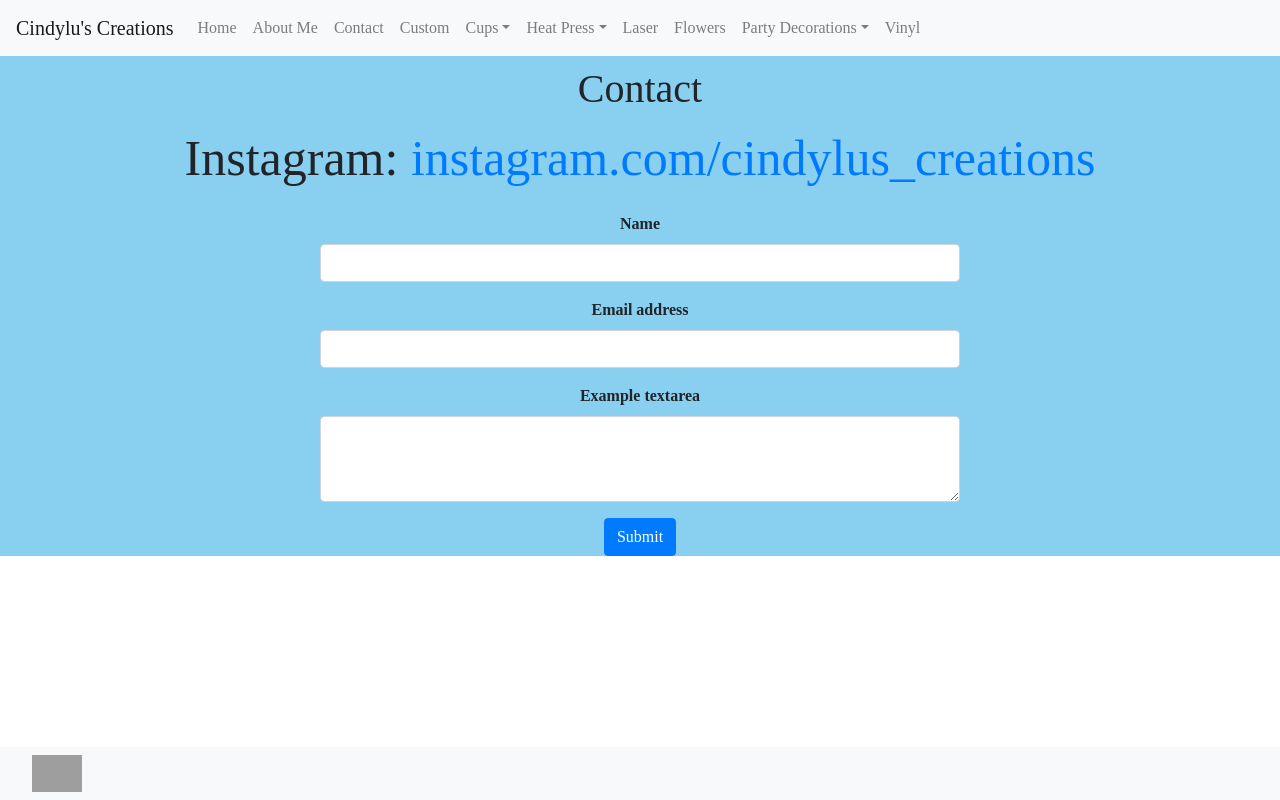
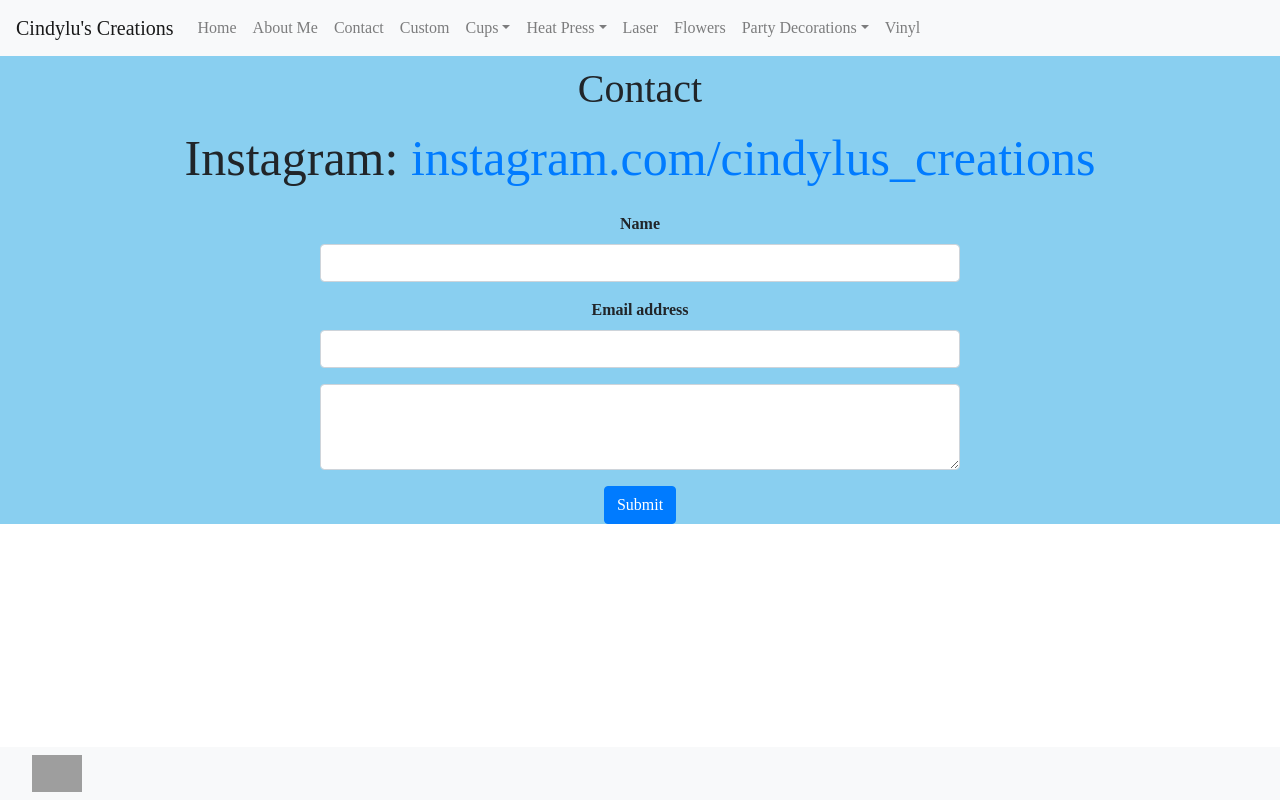
Before and after one commit to bryanlubay/cindyluscreations, a React (Create React App) app: page /contact in a window 1280 px wide. Built offline with nearby package versions, Linux system fonts and the light colour scheme; grey boxes are pictures that could not be loaded.

Commit message:
5 Feb Ars

```diff
--- a/src/components/Contact/Contact.js
+++ b/src/components/Contact/Contact.js
@@ -22,7 +22,7 @@ function Contact() {
 
 
           <Form.Group>
-            <Form.Label><b>Example textarea</b></Form.Label>
+            {/* <Form.Label><b>Example textarea</b></Form.Label> */}
             <Form.Control as="textarea" rows={3} />
           </Form.Group>
 
```
